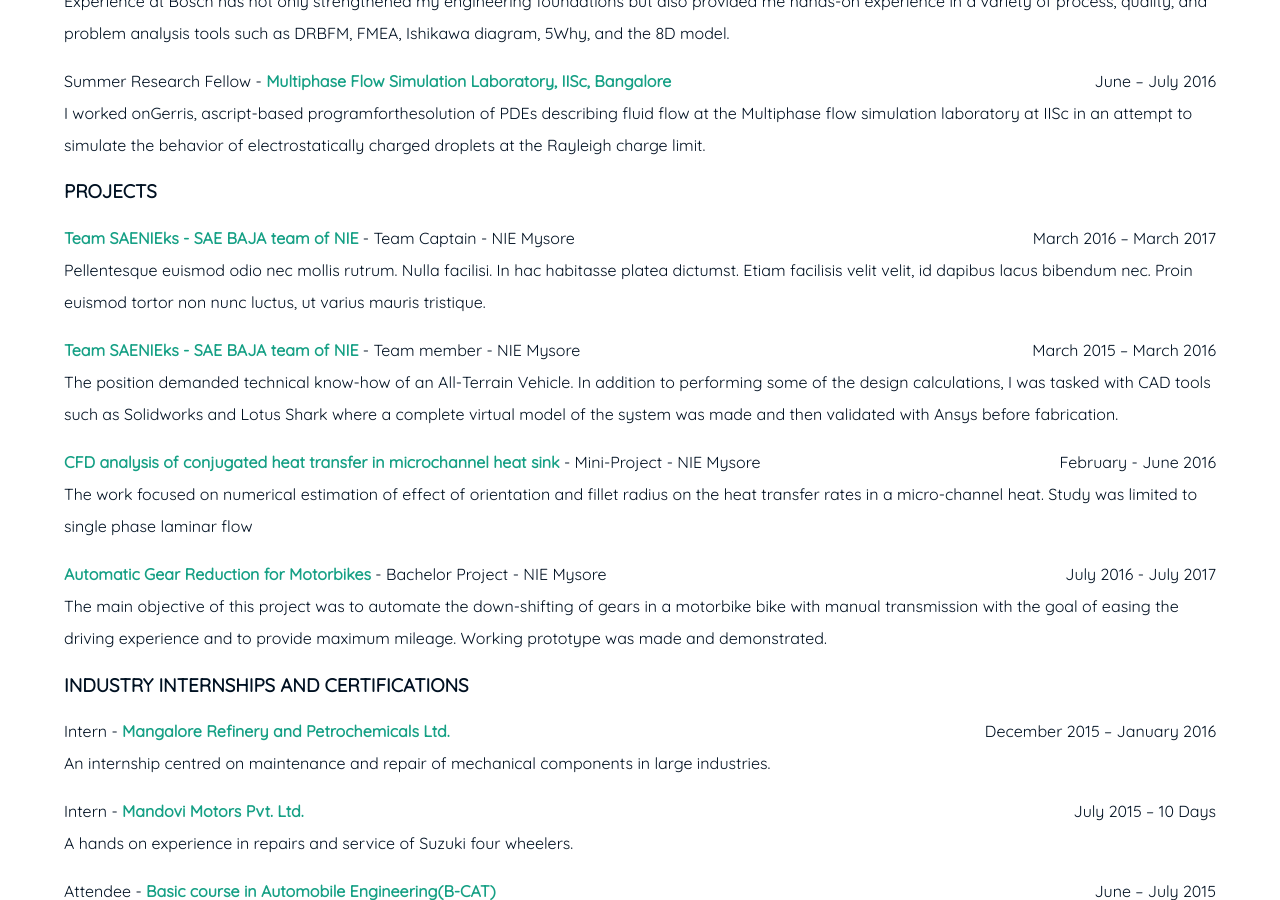
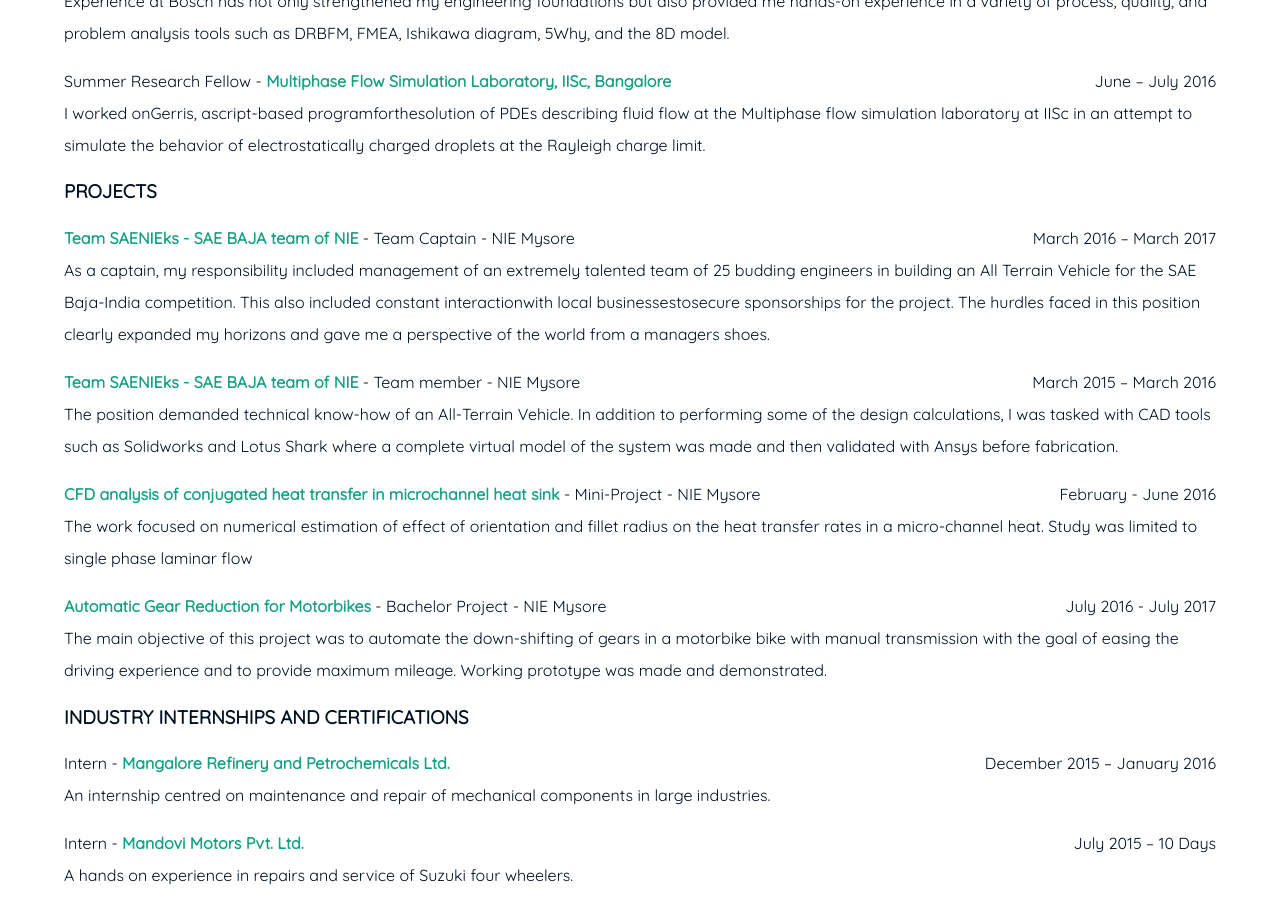
Before and after one commit to Stephen-Tellis/home, a Jekyll site: the page built from resume.md, in a window 1280 px wide and 900 px high, scrolled down 1041 px. Built offline with Jekyll 4.4.1, drawn with Linux system fonts in a browser that asks for light colours.

Commit message:
Update resume.md

```diff
--- a/resume.md
+++ b/resume.md
@@ -42,7 +42,7 @@
 ### PROJECTS
 
 **Team SAENIEks - SAE BAJA team of NIE** - Team Captain - NIE Mysore <span style="float: right; ">March 2016 – March 2017</span>
-Pellentesque euismod odio nec mollis rutrum. Nulla facilisi. In hac habitasse platea dictumst. Etiam facilisis velit velit, id dapibus lacus bibendum nec. Proin euismod tortor non nunc luctus, ut varius mauris tristique.
+As a captain, my responsibility included management of an extremely talented team of 25 budding engineers in building an All Terrain Vehicle for the SAE Baja-India competition. This also included constant interactionwith local businessestosecure sponsorships for the project. The hurdles faced in this position clearly expanded my horizons and gave me a perspective of the world from a managers shoes.
 
 **Team SAENIEks - SAE BAJA team of NIE** - Team member - NIE Mysore <span style="float: right; ">March 2015 – March 2016</span>
 The position demanded technical know-how of an All-Terrain Vehicle. In addition to performing some of the design calculations, I was tasked with CAD tools such as Solidworks and Lotus Shark where a complete virtual model of the system was made and then validated with Ansys before fabrication.
```
